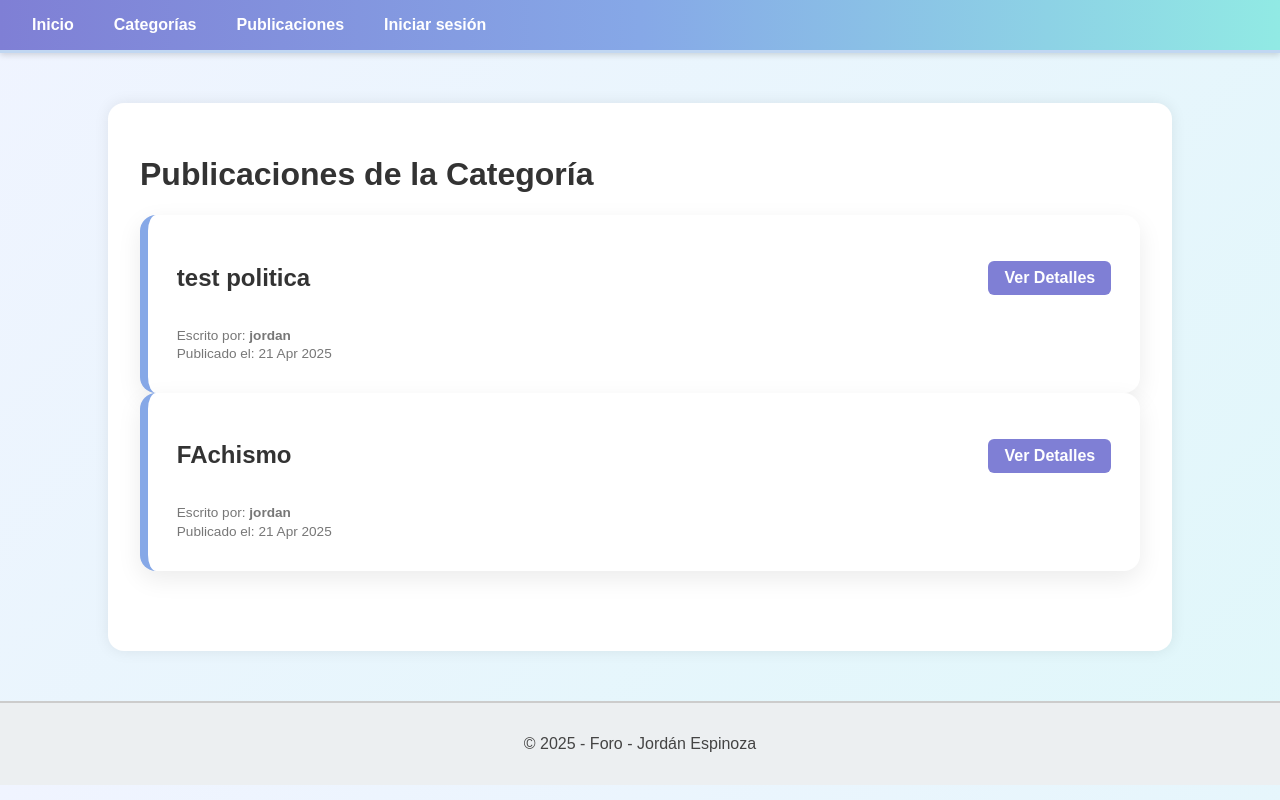
After one commit to kratosjor/foro, a Django app: page /foro/publicaciones/categoria/12/ in a window 1280 px wide. The commit adds this page. Run offline with Django 5.2, Linux system fonts and the light colour scheme; data comes from the database, SQL or seed files in the repository; both versions use the stored data as it was after the commit.

Commit message:
publicaciones por categoria

```diff
--- a/foro_aplicacion/templates/categorias/listar.html
+++ b/foro_aplicacion/templates/categorias/listar.html
@@ -35,7 +35,7 @@
                 <p class="fecha">Desde: {{ categoria.fecha_creacion|date:"d M Y" }}</p>
 
                 <div class="botones-categoria">
-                    <a href="{% url 'listar_publicaciones' %}" class="btn btn-publicaciones">Ver Publicaciones</a>
+                    <a href="{% url 'publicaciones_por_categoria' categoria.id %}" class="btn btn-publicaciones">Ver Publicaciones</a>
                 </div>
             </div>
         {% empty %}
--- a/foro_aplicacion/templates/publicaciones/listar.html
+++ b/foro_aplicacion/templates/publicaciones/listar.html
@@ -20,6 +20,7 @@
                 <p class="contenido">{{ publicacion.contenido|truncatewords:30 }}</p>
                 <p class="autor">Escrito por: <strong>{{ publicacion.usuario.username }}</strong></p>
                 <p class="fecha">Publicado el: {{ publicacion.fecha_creacion|date:"d M Y" }}</p>
+                <p class="fecha">Categoria: {{ publicacion.categoria }}</p>
 
                 {% if user.is_authenticated %}
                     <div class="acciones">
--- /dev/null
+++ b/foro_aplicacion/templates/publicaciones/listar_por_categoria.html
@@ -0,0 +1,28 @@
+{% extends 'template_base.html' %}
+
+{% block body %}
+    <h1>Publicaciones de la Categoría</h1>
+
+    {% if publicaciones %}
+        {% for publicacion in publicaciones %}
+            <div class="publicacion-card">
+                <div class="publicacion-header">
+                    <h2 class="titulo">{{ publicacion.titulo }}</h2>
+                    <a href="{% url 'detalle_publicacion' publicacion.pk %}" class="btn btn-ver">Ver Detalles</a>
+                </div>
+
+                <p class="contenido">{{ publicacion.contenido|truncatewords:30 }}</p>
+                <p class="autor">Escrito por: <strong>{{ publicacion.usuario.username }}</strong></p>
+                <p class="fecha">Publicado el: {{ publicacion.fecha_creacion|date:"d M Y" }}</p>
+            </div>
+        {% endfor %}
+
+    {% else %}
+        <p>No hay publicaciones en esta categoría.</p>
+    {% endif %}
+    <div class="crear-publicacion">
+        {% if user.is_authenticated %}
+            <a href="{% url 'crear_publicacion' %}" class="btn">Crear Nueva Publicación</a>
+        {% endif %}
+    </div>
+{% endblock body %}
--- a/foro_aplicacion/urls.py
+++ b/foro_aplicacion/urls.py
@@ -21,6 +21,7 @@ urlpatterns = [
     path('publicaciones/detalle/<int:pk>', PublicacionDetailView.as_view(), name='detalle_publicacion'),
     path('comentario/<int:pk>/eliminar/', EliminarComentarioView.as_view(), name='eliminar_comentario'),
     path('publicaciones/eliminar_publicacion/<int:pk>/', EliminarPublicacionView.as_view(), name='eliminar_publicacion'),
+    path('publicaciones/categoria/<int:categoria_id>/', publicaciones_por_categoria, name='publicaciones_por_categoria'),
 
 
 
--- a/foro_aplicacion/views.py
+++ b/foro_aplicacion/views.py
@@ -108,6 +108,14 @@ class PublicacionListView(ListView):
     template_name = 'publicaciones/listar.html'
     context_object_name = 'publicaciones'
 
+######################
+# VISTA PUBLICACIONES POR CATEGORIA
+######################
+
+def publicaciones_por_categoria(request, categoria_id):
+    publicaciones = Publicacion.objects.filter(categoria_id=categoria_id)
+    return render(request, 'publicaciones/listar_por_categoria.html', {'publicaciones': publicaciones})
+
 
 ######################
 # VISTA detalle PUBLICACION
```
Also changed, not shown: db.sqlite3.
